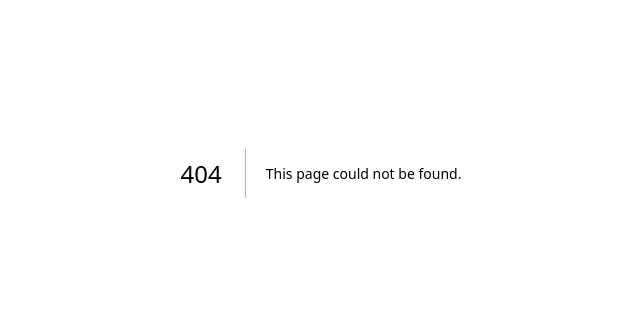
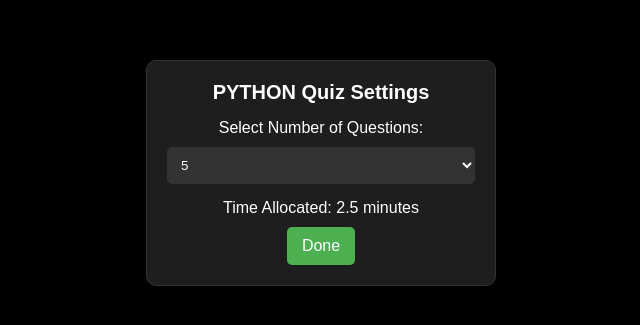
Before and after one commit to Dhanush-kd2312/QuizArena, a Next.js app: page /quiz/startsection in a window 1280 px wide. Before the commit this address had no page. Shown: the part 227-552 px from the top of the page, without its empty margins (319-959 px from the left). Built offline with nearby package versions, Linux system fonts and the light colour scheme.

Commit message:
Add files via upload

```diff
--- /dev/null
+++ b/src/app/quiz/startsection/page.js
@@ -0,0 +1,90 @@
+"use client";
+import { useState, useEffect } from "react";
+import { useRouter, useSearchParams } from "next/navigation";
+import { Suspense } from 'react'; // Import Suspense
+
+export default function StartSection() {
+  const [numQuestions, setNumQuestions] = useState(5);
+  const [timeLimit, setTimeLimit] = useState(150); // Default: 5 questions → 2 min 30 sec
+  const router = useRouter();
+  const searchParams = useSearchParams();
+  const selectedCategory = searchParams.get("category") || "python"; // Default to Python
+
+  useEffect(() => {
+    setTimeLimit(numQuestions * 30); // Update time dynamically
+  }, [numQuestions]);
+
+  const handleDone = () => {
+    localStorage.setItem("quizSettings", JSON.stringify({ numQuestions, timeLimit }));
+    router.push(`/quiz/${selectedCategory}?numQuestions=${numQuestions}&timeLimit=${timeLimit}`);
+  };
+
+  // Styles using JS object
+  const styles = {
+    container: {
+      display: "flex",
+      alignItems: "center",
+      justifyContent: "center",
+      minHeight: "100vh",
+      backgroundColor: "black",
+    },
+    box: {
+      backgroundColor: "#1e1e1e",
+      padding: "20px",
+      borderRadius: "10px",
+      boxShadow: "0px 4px 10px rgba(0, 0, 0, 0.2)",
+      width: "350px",
+      textAlign: "center",
+      border: "1px solid #333",
+      color: "white",
+    },
+    select: {
+      width: "100%",
+      padding: "10px",
+      backgroundColor: "#333",
+      color: "white",
+      borderRadius: "5px",
+      border: "none",
+      marginBottom: "15px",
+    },
+    button: {
+      backgroundColor: "#4caf50",
+      color: "white",
+      padding: "10px 15px",
+      border: "none",
+      borderRadius: "5px",
+      cursor: "pointer",
+      fontSize: "16px",
+      marginTop: "10px",
+    },
+  };
+
+  return (
+    <Suspense fallback={<p>Loading quiz settings...</p>}>
+      <div style={styles.container}>
+        <div style={styles.box}>
+          <h1 style={{ fontSize: "20px", marginBottom: "15px" }}>
+            {selectedCategory.toUpperCase()} Quiz Settings
+          </h1>
+
+          <label style={{ display: "block", marginBottom: "10px" }}>Select Number of Questions:</label>
+          <select
+            value={numQuestions}
+            onChange={(e) => setNumQuestions(parseInt(e.target.value, 10))}
+            style={styles.select}
+          >
+            {[5, 10, 15, 20, 25, 30, 35, 40, 45, 50].map((num) => (
+              <option key={num} value={num}>
+                {num}
+              </option>
+            ))}
+          </select>
+
+          <p>Time Allocated: {timeLimit / 60} minutes</p>
+
+          <button onClick={handleDone} style={styles.button}>Done</button>
+        </div>
+      </div>
+    </Suspense>
+  );
+}
```
